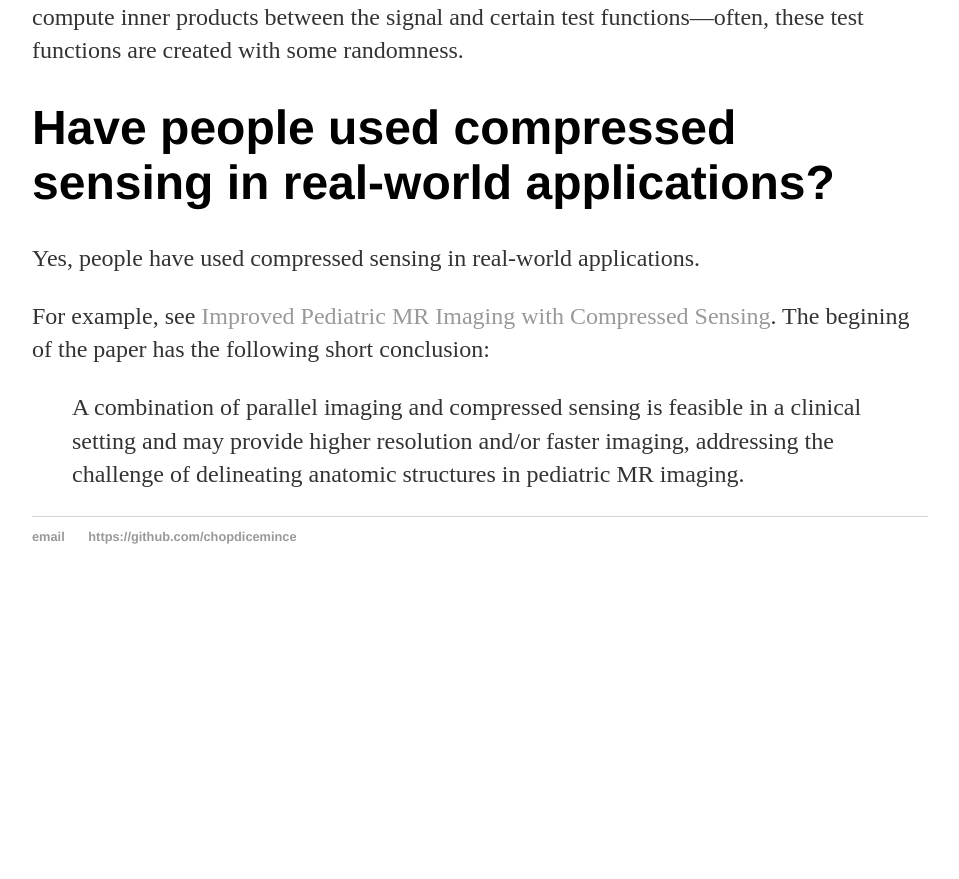
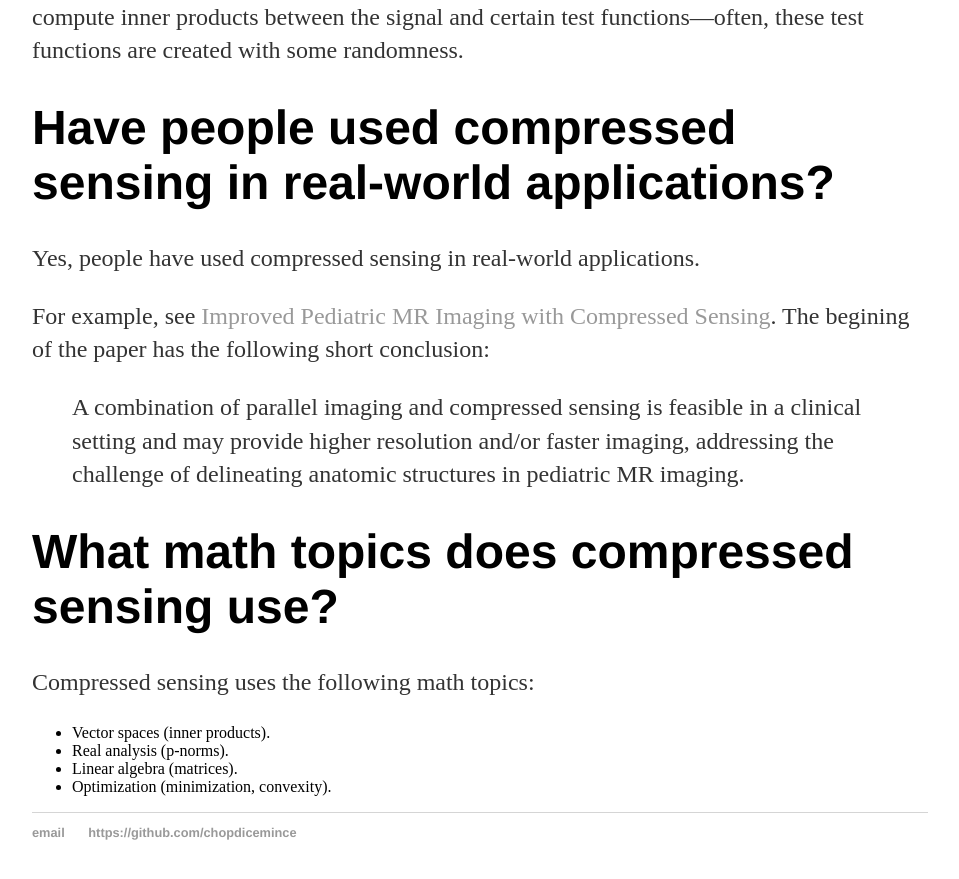
Before and after one commit to chopdicemince/chopdicemince.github.io, a Jekyll site: the page built from _posts/2018-09-02-compressed-sensing.md, in a window 1280 px wide and 900 px high, scrolled down 1588 px. Shown: the top 879 px of the window, without its empty margins (160-1119 px from the left). Built offline with Jekyll 4.4.1, drawn with Linux system fonts in a browser that asks for light colours; before the commit the page ends 2192 px from its top, so only the background shows below that.

Commit message:
Add question about math topics

```diff
--- a/_posts/2018-09-02-compressed-sensing.md
+++ b/_posts/2018-09-02-compressed-sensing.md
@@ -37,3 +37,12 @@ Yes, people have used compressed sensing in real-world applications.
 For example, see [Improved Pediatric MR Imaging with Compressed Sensing](https://pubs.rsna.org/doi/10.1148/radiol.10091218). The begining of the paper has the following short conclusion:
 
 > A combination of parallel imaging and compressed sensing is feasible in a clinical setting and may provide higher resolution and/or faster imaging, addressing the challenge of delineating anatomic structures in pediatric MR imaging.
+
+# What math topics does compressed sensing use?
+
+Compressed sensing uses the following math topics:
+
+* Vector spaces (inner products).
+* Real analysis (p-norms).
+* Linear algebra (matrices).
+* Optimization (minimization, convexity).
```
